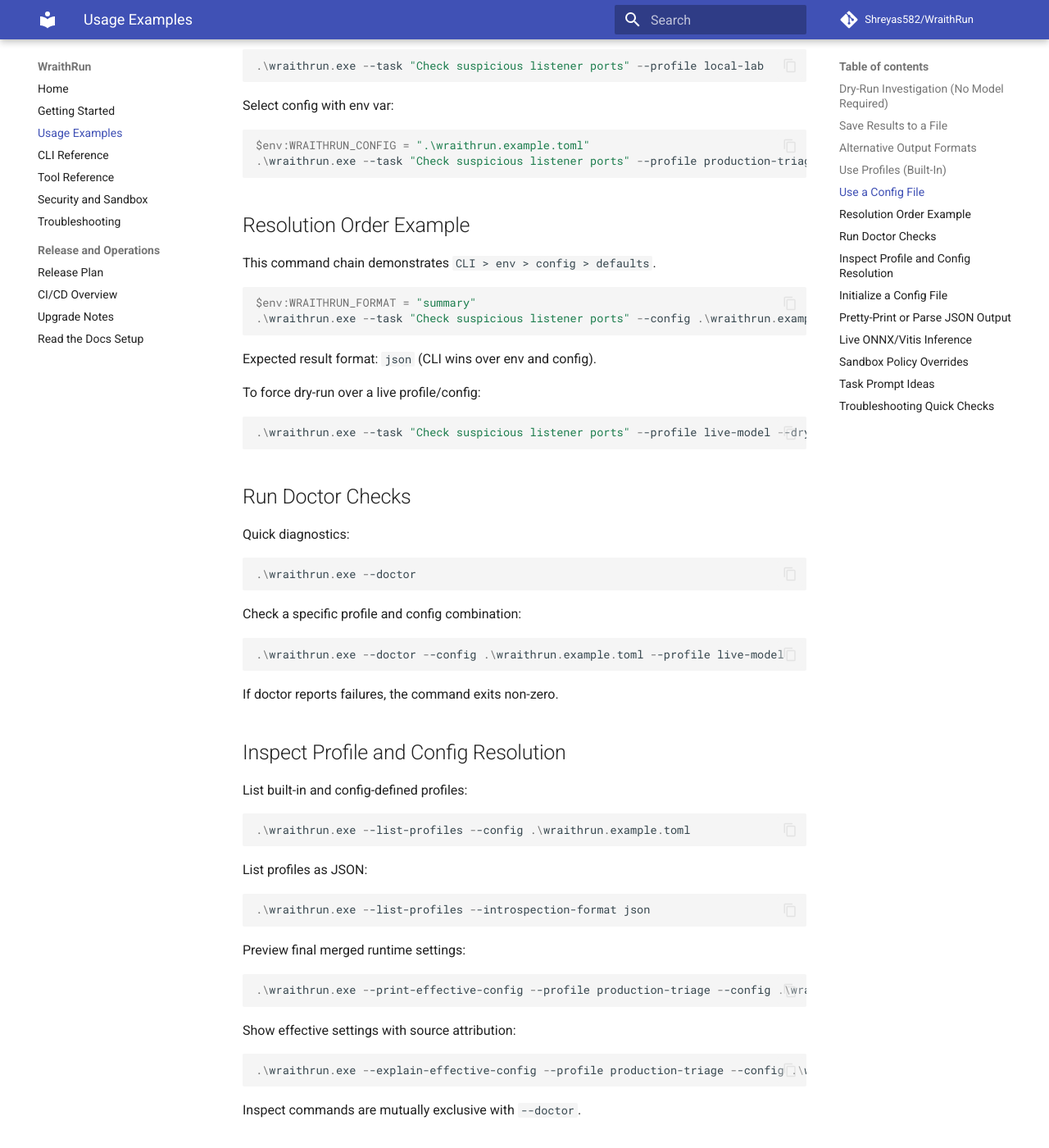
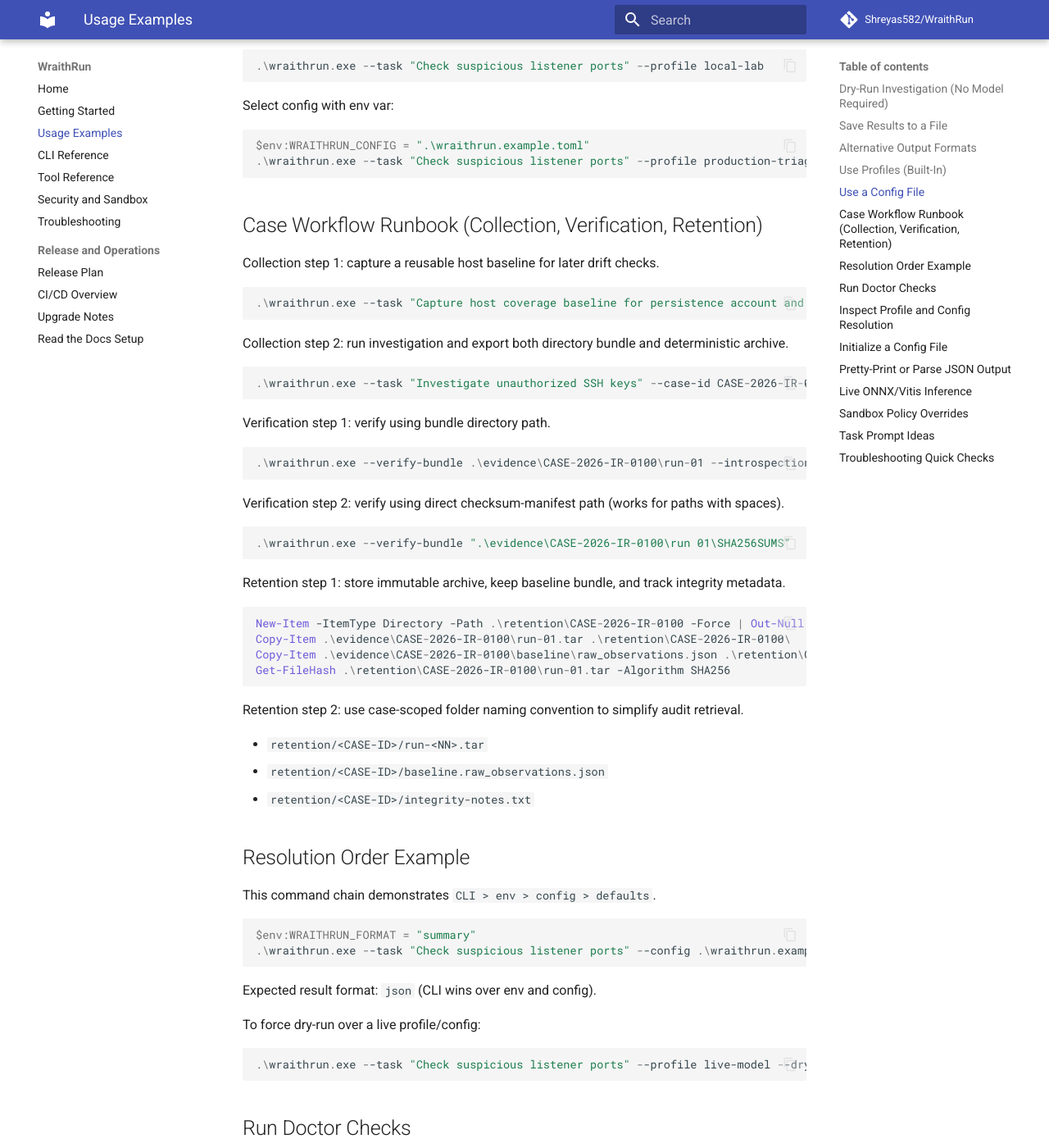
Before and after one commit to Shreyas582/WraithRun, an MkDocs documentation site: the page built from docs/USAGE_EXAMPLES.md, in a window 1280 px wide and 1400 px high, scrolled down 2530 px. Shown: the whole window at 82% size. Built offline with MkDocs 1.6.1 and Material for MkDocs 9.7.7, drawn with Linux system fonts in a browser that asks for light colours; comment, search, counter and statistics services are not loaded.

Commit message:
test(case-workflow): add bundle path edge regressions

````diff
--- a/docs/USAGE_EXAMPLES.md
+++ b/docs/USAGE_EXAMPLES.md
@@ -144,6 +144,47 @@
 $env:WRAITHRUN_CONFIG = ".\wraithrun.example.toml"
 .\wraithrun.exe --task "Check suspicious listener ports" --profile production-triage
 ```
+
+## Case Workflow Runbook (Collection, Verification, Retention)
+
+Collection step 1: capture a reusable host baseline for later drift checks.
+
+```powershell
+.\wraithrun.exe --task "Capture host coverage baseline for persistence account and network" --case-id CASE-2026-IR-0100 --evidence-bundle-dir .\evidence\CASE-2026-IR-0100\baseline
+```
+
+Collection step 2: run investigation and export both directory bundle and deterministic archive.
+
+```powershell
+.\wraithrun.exe --task "Investigate unauthorized SSH keys" --case-id CASE-2026-IR-0100 --baseline-bundle .\evidence\CASE-2026-IR-0100\baseline --evidence-bundle-dir .\evidence\CASE-2026-IR-0100\run-01 --evidence-bundle-archive .\evidence\CASE-2026-IR-0100\run-01.tar
+```
+
+Verification step 1: verify using bundle directory path.
+
+```powershell
+.\wraithrun.exe --verify-bundle .\evidence\CASE-2026-IR-0100\run-01 --introspection-format json
+```
+
+Verification step 2: verify using direct checksum-manifest path (works for paths with spaces).
+
+```powershell
+.\wraithrun.exe --verify-bundle ".\evidence\CASE-2026-IR-0100\run 01\SHA256SUMS"
+```
+
+Retention step 1: store immutable archive, keep baseline bundle, and track integrity metadata.
+
+```powershell
+New-Item -ItemType Directory -Path .\retention\CASE-2026-IR-0100 -Force | Out-Null
+Copy-Item .\evidence\CASE-2026-IR-0100\run-01.tar .\retention\CASE-2026-IR-0100\
+Copy-Item .\evidence\CASE-2026-IR-0100\baseline\raw_observations.json .\retention\CASE-2026-IR-0100\baseline.raw_observations.json
+Get-FileHash .\retention\CASE-2026-IR-0100\run-01.tar -Algorithm SHA256
+```
+
+Retention step 2: use case-scoped folder naming convention to simplify audit retrieval.
+
+- `retention/<CASE-ID>/run-<NN>.tar`
+- `retention/<CASE-ID>/baseline.raw_observations.json`
+- `retention/<CASE-ID>/integrity-notes.txt`
 
 ## Resolution Order Example
 
````
Also changed, not shown: CHANGELOG.md (+3 -3 lines), docs/cli-reference.md (+16 -4 lines), docs/upgrades.md (+15 -3 lines), 1 other file.
